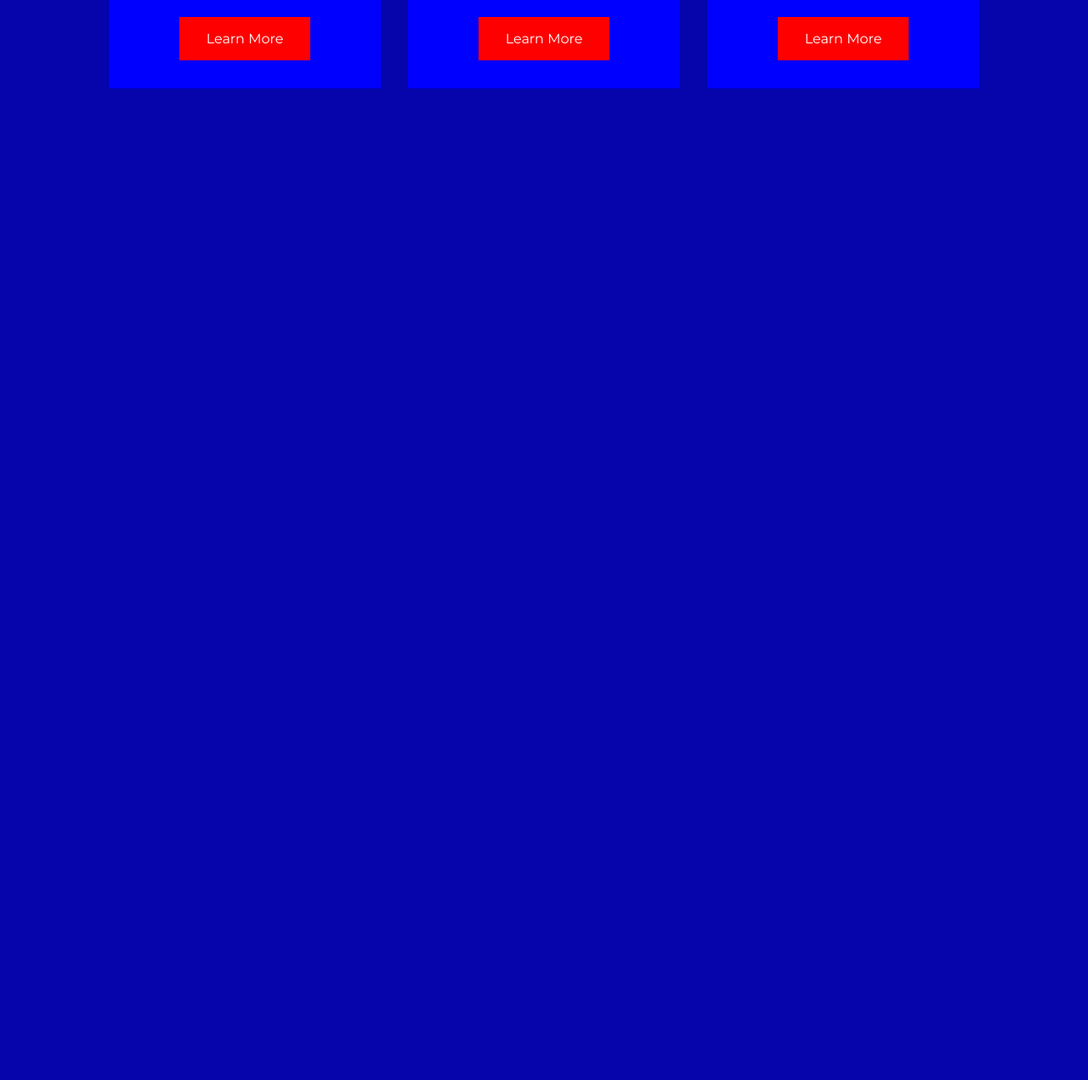
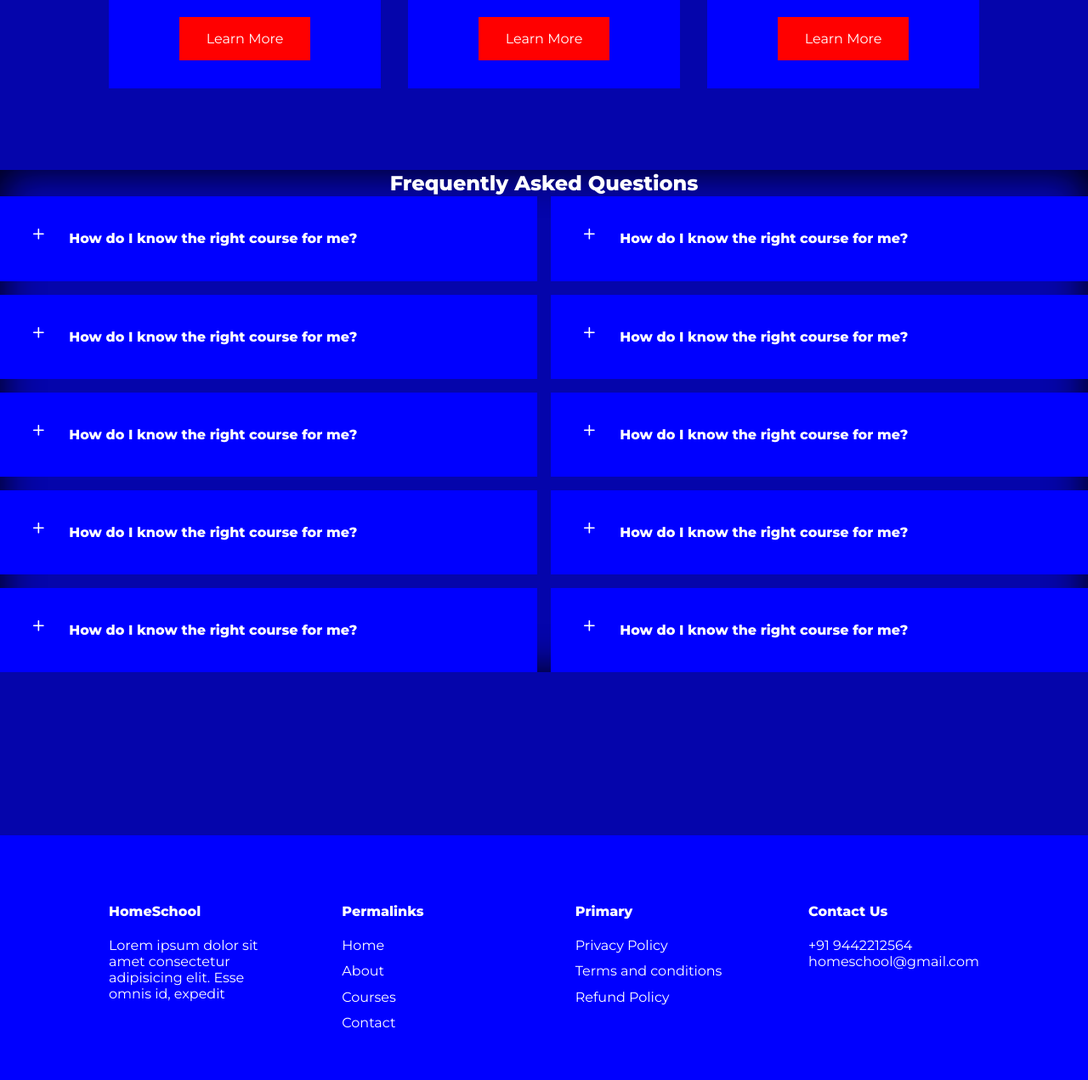
Before and after one commit to kundanad26/online_course, a PHP site: page / in a window 1280 px wide. Shown: the part 1899-3170 px from the top of the page at 85% size. Before the commit the page ends 2003 px from the top, so only its background shows below. Run offline with PHP 8.4, Linux system fonts and the light colour scheme.

Commit message:
added faqs and footer

```diff
--- a/css/styles.css
+++ b/css/styles.css
@@ -185,3 +185,61 @@ header
     margin: 1.2rem 0 2rem;
     font-size: 0.92rem;
 }
+.faqs{
+    box-shadow:inset 0 0 3rem black ;
+}
+.faqs__container{
+    display: grid;
+
+    grid-template-columns: 1fr 1fr;
+    gap: 1rem;
+}
+.faq{
+    padding: 2rem;
+    display: flex;
+    align-items: center;
+    gap: 1.4rem;
+    height: fit-content;
+    cursor:pointer;
+    background:blue ;
+}
+.faq h4{
+    font-size: 1rem;
+    line-height: 2.2;
+}
+.faq__icon{
+    align-self: flex-start;
+    font-size: 1.2rem;
+}
+.faq p
+{
+    margin-top: 0.8rem;
+    display: none;
+}
+.faq open p{
+    display: block;
+}
+footer{
+    background: blue;
+    padding-top: 5rem;
+    height: 13rem;
+}
+.footer__container{
+    display: grid;
+    grid-template-columns: repeat(4,1fr);
+    gap:5rem;
+}
+.footer__container>div h4{
+    margin-bottom: 1.2rem;
+}
+footer ul li{
+    margin-bottom: 0.7rem;
+}
+footer ul li:hover{
+    text-decoration: underline;
+}
+.footer__copyright
+{
+    text-align: center;
+
+}
--- a/index.html
+++ b/index.html
@@ -120,7 +120,119 @@
             </div>
             </article>
         </div>
+         <section><div class="faqs">
+             <h2>Frequently Asked Questions</h2>
+             <div class="faqs__container">
+                 <article class="faq">
+                     <div class="faq__icon"><i class="uil uil-plus"></i></div>
+                     <div class="question__answer">
+                         <h4>How do I know the right course for me?</h4>
+                         <p>Lorem ipsum dolor sit amet consectetur, adipisicing elit. Inventore dolor, enim eaque dolorem odit debitis modi aut molestiae culpa explicabo earum veniam cum officiis est cumque ea distinctio, eos quos.</p>
+                     </div>
+                 </article>
+                 <article class="faq open">
+                    <div class="faq__icon"><i class="uil uil-plus"></i></div>
+                    <div class="question__answer">
+                        <h4>How do I know the right course for me?</h4>
+                        <p>Lorem ipsum dolor sit amet consectetur, adipisicing elit. Inventore dolor, enim eaque dolorem odit debitis modi aut molestiae culpa explicabo earum veniam cum officiis est cumque ea distinctio, eos quos.</p>
+                    </div>
+                </article>
+                <article class="faq">
+                    <div class="faq__icon"><i class="uil uil-plus"></i></div>
+                    <div class="question__answer">
+                        <h4>How do I know the right course for me?</h4>
+                        <p>Lorem ipsum dolor sit amet consectetur, adipisicing elit. Inventore dolor, enim eaque dolorem odit debitis modi aut molestiae culpa explicabo earum veniam cum officiis est cumque ea distinctio, eos quos.</p>
+                    </div>
+                </article>
+                <article class="faq">
+                    <div class="faq__icon"><i class="uil uil-plus"></i></div>
+                    <div class="question__answer">
+                        <h4>How do I know the right course for me?</h4>
+                        <p>Lorem ipsum dolor sit amet consectetur, adipisicing elit. Inventore dolor, enim eaque dolorem odit debitis modi aut molestiae culpa explicabo earum veniam cum officiis est cumque ea distinctio, eos quos.</p>
+                    </div>
+                </article>
+                <article class="faq">
+                    <div class="faq__icon"><i class="uil uil-plus"></i></div>
+                    <div class="question__answer">
+                        <h4>How do I know the right course for me?</h4>
+                        <p>Lorem ipsum dolor sit amet consectetur, adipisicing elit. Inventore dolor, enim eaque dolorem odit debitis modi aut molestiae culpa explicabo earum veniam cum officiis est cumque ea distinctio, eos quos.</p>
+                    </div>
+                </article>
+                <article class="faq">
+                    <div class="faq__icon"><i class="uil uil-plus"></i></div>
+                    <div class="question__answer">
+                        <h4>How do I know the right course for me?</h4>
+                        <p>Lorem ipsum dolor sit amet consectetur, adipisicing elit. Inventore dolor, enim eaque dolorem odit debitis modi aut molestiae culpa explicabo earum veniam cum officiis est cumque ea distinctio, eos quos.</p>
+                    </div>
+                </article>
+                <article class="faq">
+                    <div class="faq__icon"><i class="uil uil-plus"></i></div>
+                    <div class="question__answer">
+                        <h4>How do I know the right course for me?</h4>
+                        <p>Lorem ipsum dolor sit amet consectetur, adipisicing elit. Inventore dolor, enim eaque dolorem odit debitis modi aut molestiae culpa explicabo earum veniam cum officiis est cumque ea distinctio, eos quos.</p>
+                    </div>
+                </article>
+                <article class="faq">
+                    <div class="faq__icon"><i class="uil uil-plus"></i></div>
+                    <div class="question__answer">
+                        <h4>How do I know the right course for me?</h4>
+                        <p>Lorem ipsum dolor sit amet consectetur, adipisicing elit. Inventore dolor, enim eaque dolorem odit debitis modi aut molestiae culpa explicabo earum veniam cum officiis est cumque ea distinctio, eos quos.</p>
+                    </div>
+                </article>
+                <article class="faq">
+                    <div class="faq__icon"><i class="uil uil-plus"></i></div>
+                    <div class="question__answer">
+                        <h4>How do I know the right course for me?</h4>
+                        <p>Lorem ipsum dolor sit amet consectetur, adipisicing elit. Inventore dolor, enim eaque dolorem odit debitis modi aut molestiae culpa explicabo earum veniam cum officiis est cumque ea distinctio, eos quos.</p>
+                    </div>
+                </article>
+                <article class="faq">
+                    <div class="faq__icon"><i class="uil uil-plus"></i></div>
+                    <div class="question__answer">
+                        <h4>How do I know the right course for me?</h4>
+                        <p>Lorem ipsum dolor sit amet consectetur, adipisicing elit. Inventore dolor, enim eaque dolorem odit debitis modi aut molestiae culpa explicabo earum veniam cum officiis est cumque ea distinctio, eos quos.</p>
+                    </div>
+                </article>
+             </div>
+         </div>
+        </section>
     </section>
+    <footer class="footer">
+        <div class="container footer__container">
+            <div class="footer__1">
+                <a href="index.html" class="footer__logo"><h4>HomeSchool</h4></a>
+                <p>
+                    Lorem ipsum dolor sit amet consectetur adipisicing elit. Esse omnis id, expedit
+                </p>
+            </div>
+
+            <div class="footer__2">
+                <h4>Permalinks</h4>
+                <ul class="permalinks">
+                    <li><a href="index.html">Home</a></li>
+                    <li><a href="about.html">About</a></li>
+                    <li><a href="courses.html">Courses</a></li>
+                    <li><a href="contact.html">Contact</a></li>
+                </ul>
+            </div>
+            <div class="footer__3">
+                <h4>Primary</h4>
+                <ul class="privacy">
+                    <li><a href="#">Privacy Policy</a></li>
+                    <li><a href="#">Terms and conditions</a></li>
+                    <li><a href="#">Refund Policy</a></li>
+                </ul>
+            </div>
+            <div class="footer__4">
+                <h4>Contact Us</h4>
+               <div>
+                   <p>+91 9442212564</p>
+                   <p>homeschool@gmail.com</p>
+               </div>
+            </div>
+
+        </div>
+    </footer>
     <script src="./main.js"></script>
 </body>
 </html>
--- a/main.js
+++ b/main.js
@@ -1,3 +1,18 @@
 window.addEventListener('scroll',()=>{
     document.querySelector('nav').classList.toggle('window-scroll',window.scrollY>0)
 })
+const faqs = document.querySelectorAll('.faq');
+faqs.forEach(faq=>{
+    faq.addEventListener('click',()=>{
+        faq.classList.toggle('open');
+        const icon=faq.querySelector('.faq__icon i');
+        if(icon.className==='uil uil-plus')
+        {
+            icon.className='uil uil-minus'
+        }
+        else
+        {
+            icon.className="uil uil-plus";
+        }
+    })
+})
```
